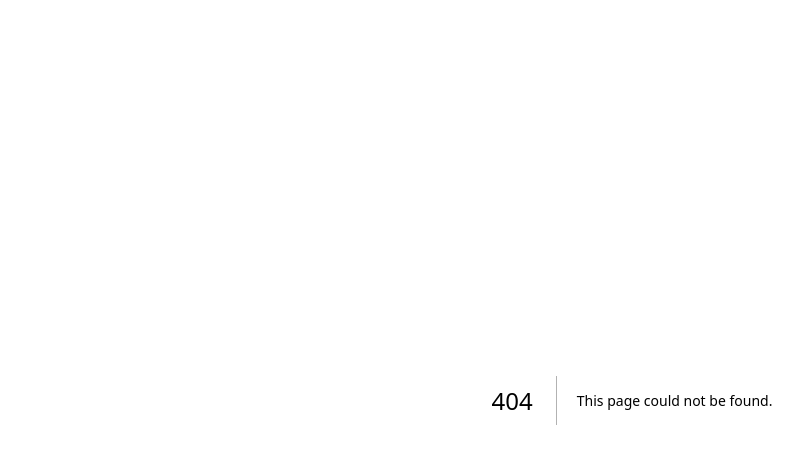
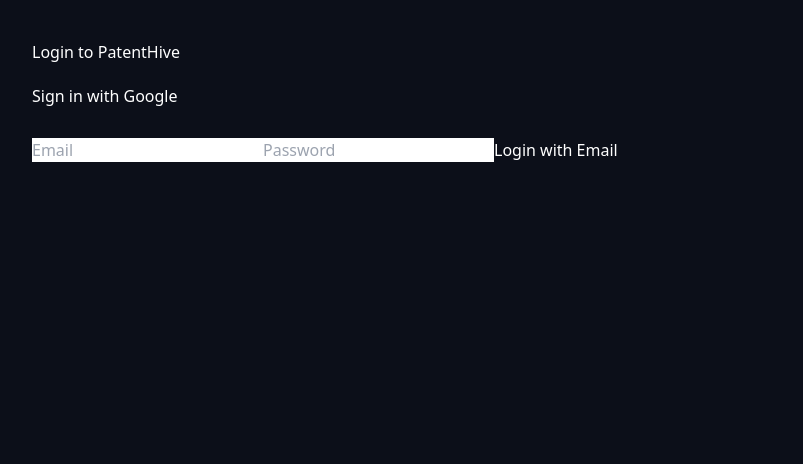
Before and after one commit to priyanshukarkhur/patentconnect, a Next.js app: page /login in a window 1280 px wide. Before the commit this address had no page. Shown: the top 464 px of the page, without its empty margins (8-811 px from the left). Built offline with nearby package versions, Linux system fonts and the light colour scheme.

Commit message:
Create login.tsx

```diff
--- /dev/null
+++ b/pages/login.tsx
@@ -0,0 +1,34 @@
+import { auth, provider } from "../lib/firebase";
+import { signInWithPopup, signInWithEmailAndPassword } from "firebase/auth";
+import { useState } from "react";
+
+export default function Login() {
+  const [email, setEmail] = useState("");
+  const [password, setPassword] = useState("");
+
+  const loginWithGoogle = async () => {
+    await signInWithPopup(auth, provider);
+    window.location.href = "/dashboard";
+  };
+
+  const loginWithEmail = async () => {
+    await signInWithEmailAndPassword(auth, email, password);
+    window.location.href = "/dashboard";
+  };
+
+  return (
+    <div style={{ padding: 40, color: "white" }}>
+      <h1>Login to PatentHive</h1>
+
+      <button onClick={loginWithGoogle} style={{ marginTop: 20 }}>
+        Sign in with Google
+      </button>
+
+      <div style={{ marginTop: 30 }}>
+        <input placeholder="Email" onChange={(e) => setEmail(e.target.value)} />
+        <input placeholder="Password" type="password" onChange={(e) => setPassword(e.target.value)} />
+        <button onClick={loginWithEmail}>Login with Email</button>
+      </div>
+    </div>
+  );
+}
```
